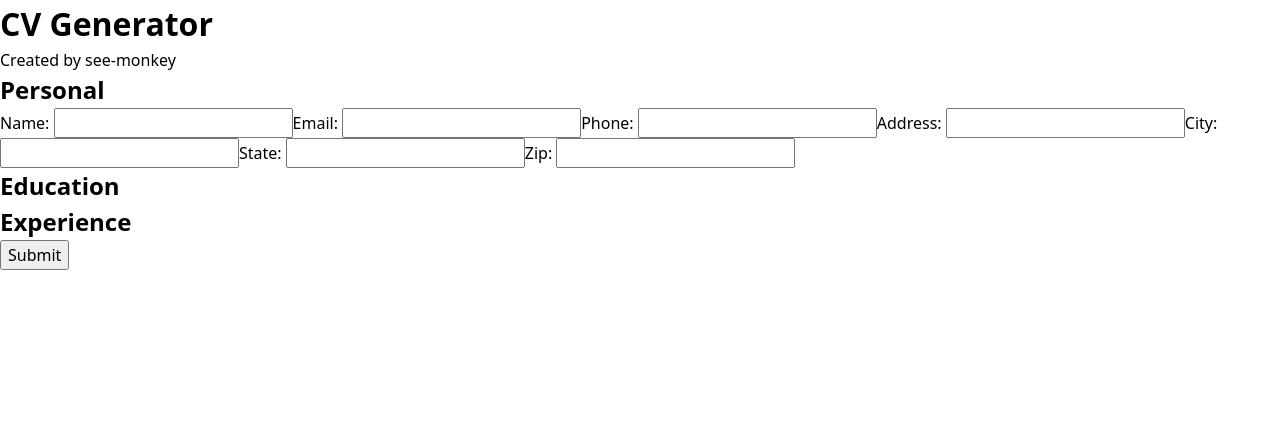
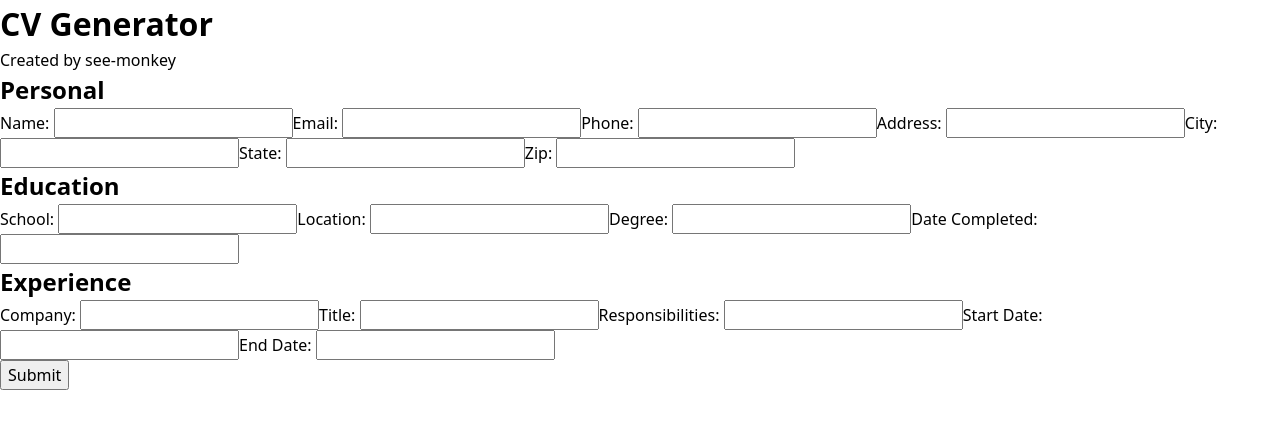
Before and after one commit to See-Monkey/cv-application, a React (Vite) app: page / in a window 1280 px wide. Shown: the top 428 px of the page. Built offline with nearby package versions, Linux system fonts and the light colour scheme.

Commit message:
Add Education and Experience inputs from arrays

```diff
--- a/src/components/DisplayCV.jsx
+++ b/src/components/DisplayCV.jsx
@@ -24,7 +24,7 @@
 export default function DisplayCV({ personal, education, experience }) {
 	return (
 		<main>
-			<h2>Resume</h2>
+			<h2>{personal.name}</h2>
 		</main>
 	);
 }
--- a/src/components/EditEducation.jsx
+++ b/src/components/EditEducation.jsx
@@ -6,9 +6,58 @@
 // }
 
 export default function EditEducation({ data, onChange }) {
+	function handleInputChange(event, index) {
+		const { name, value } = event.target;
+
+		const newData = [...data];
+		newData[index] = { ...newData[index], [name]: value };
+
+		onChange(newData);
+	}
+
 	return (
 		<section className="education">
 			<h2>Education</h2>
+			{data.map((edu, index) => (
+				<div key={index}>
+					<label>
+						School:{" "}
+						<input
+							type="text"
+							name="school"
+							value={edu.school}
+							onChange={(e) => handleInputChange(e, index)}
+						/>
+					</label>
+					<label>
+						Location:{" "}
+						<input
+							type="text"
+							name="location"
+							value={edu.location}
+							onChange={(e) => handleInputChange(e, index)}
+						/>
+					</label>
+					<label>
+						Degree:{" "}
+						<input
+							type="text"
+							name="degree"
+							value={edu.degree}
+							onChange={(e) => handleInputChange(e, index)}
+						/>
+					</label>
+					<label>
+						Date Completed:{" "}
+						<input
+							type="text"
+							name="completedDate"
+							value={edu.completedDate}
+							onChange={(e) => handleInputChange(e, index)}
+						/>
+					</label>
+				</div>
+			))}
 		</section>
 	);
 }
--- a/src/components/EditExperience.jsx
+++ b/src/components/EditExperience.jsx
@@ -7,9 +7,67 @@
 // }
 
 export default function EditExperience({ data, onChange }) {
+	function handleInputChange(event, index) {
+		const { name, value } = event.target;
+
+		const newData = [...data];
+		newData[index] = { ...newData[index], [name]: value };
+
+		onChange(newData);
+	}
+
 	return (
 		<section className="experience">
 			<h2>Experience</h2>
+			{data.map((exp, index) => (
+				<div key={index}>
+					<label>
+						Company:{" "}
+						<input
+							type="text"
+							name="company"
+							value={exp.company}
+							onChange={(e) => handleInputChange(e, index)}
+						/>
+					</label>
+					<label>
+						Title:{" "}
+						<input
+							type="text"
+							name="title"
+							value={exp.title}
+							onChange={(e) => handleInputChange(e, index)}
+						/>
+					</label>
+					<label>
+						Responsibilities:{" "}
+						<input
+							type="text"
+							name="responsibilities"
+							value={exp.responsibilities}
+							onChange={(e) => handleInputChange(e, index)}
+						/>
+					</label>
+					<label>
+						Start Date:{" "}
+						<input
+							type="text"
+							name="startDate"
+							value={exp.startDate}
+							onChange={(e) => handleInputChange(e, index)}
+						/>
+					</label>
+					<label>
+						End Date:{" "}
+						<input
+							type="text"
+							name="endDate"
+							value={exp.endDate}
+							onChange={(e) => handleInputChange(e, index)}
+						/>
+					</label>
+				</div>
+			))}
 		</section>
 	);
 }
```
